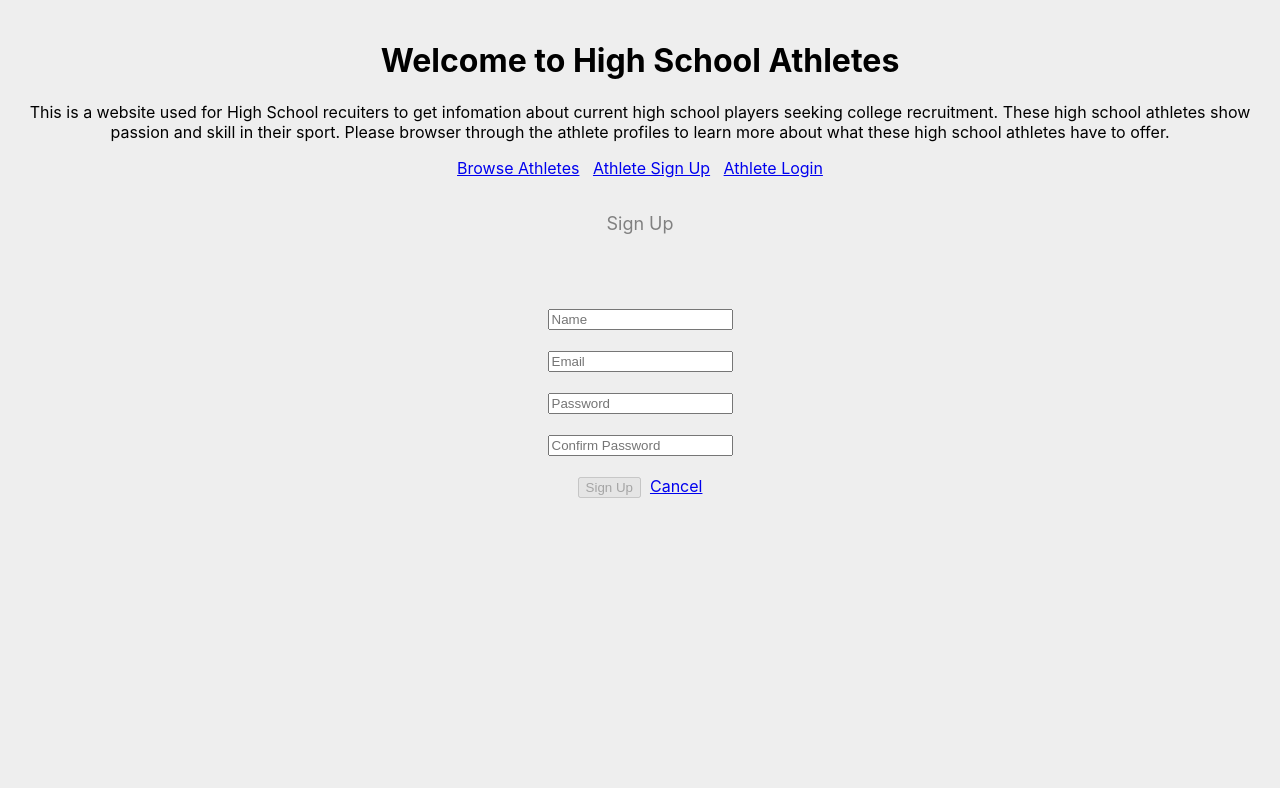
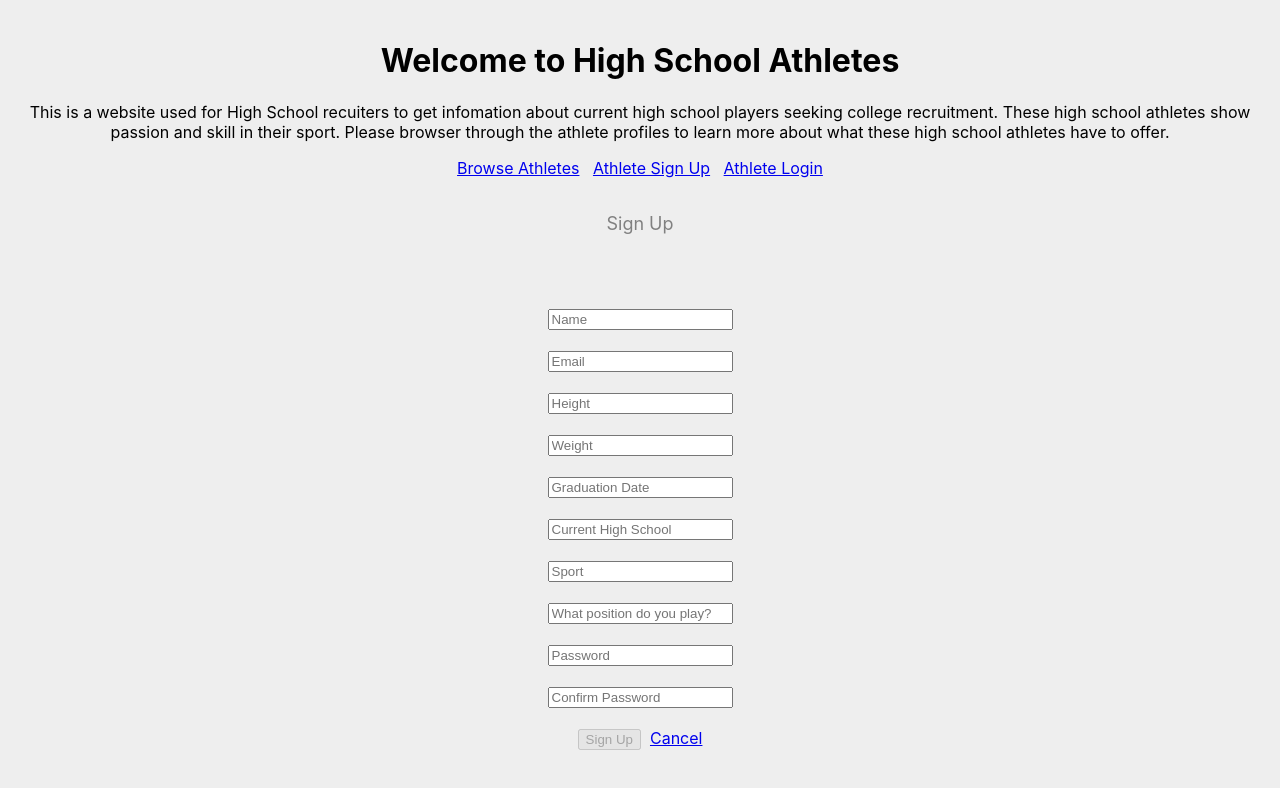
Before and after one commit to chelsaed/Frontend-Project4, a React (Create React App) app in the folder hsathlete-app/: page /signup in a window 1280 px wide. Shown: the top 788 px of the page. Built offline with nearby package versions, Linux system fonts and the light colour scheme.

Commit message:
getting errors

```diff
--- a/hsathlete-app/src/App.js
+++ b/hsathlete-app/src/App.js
@@ -8,11 +8,12 @@ import LoginPage from './pages/LoginPage';
 import userService from './utils/userService';
 import { useState, useEffect } from 'react'
 import SignupForm from './pages/SignupForm';
+import AthleteProfilePage from './pages/AthleteProfilePage';
 
 
 
-
-
+let user = userService.getUser();
+console.log(user)
 function App() {
   const setState = useState([]);
 
@@ -46,6 +47,7 @@ function App() {
           <Route path='/HomePg' element={<HomePg />} />
           <Route path="/athletedetails/:id" element={ <Athletedetails/>}/>
           <Route path='/login' element={<LoginPage handleSignupOrLogin={handleSignupOrLogin}/>}/>
+          <Route path='/athleteprofile/:id' element={<AthleteProfilePage/>}/>
           <Route path='/signup' element={<SignupForm handleSignupOrLogin={handleSignupOrLogin}/>}/>
           <Route path= '/logout' element={<LoginPage handleLogout={handleLogout}/>}/>
 
--- a/hsathlete-app/src/pages/AthleteProfilePage.jsx
+++ b/hsathlete-app/src/pages/AthleteProfilePage.jsx
@@ -1,7 +1,72 @@
-import React from 'react'
+import React, { useState, useEffect } from 'react';
+import { useParams } from 'react-router-dom';
 
-export const AthleteProfilePage = () => {
+
+
+const AthleteProfile = ({props}) => {
+
+    const [athleteProfile, setAthleteProfile] = useState([])
+
+    const {id} = useParams()
+
+      useEffect(()=> {
+        fetch(`http://localhost:8000/athleteprofile${id}`)
+        .then((res) => res.json())
+        .then((json) => setAthletesDetails(json))
+        .catch(console.error)
+      }, [])
+        console.log(athleteProfile)
+
   return (
-    <div>AthleteProfilePage</div>
+    <div className="AthleteProfile" key={athleteProfile?._id}>
+        <h1>{athleteProfile?.name}</h1>
+
+
+    <div>
+    <h1>Athlete Profile</h1>
+
+    <h2>{athleteProfile?.email}</h2>
+    <h2>{athleteProfile?.height}</h2>
+    <h2>{athleteProfile?.weight}</h2>
+    <h2>{athleteProfile?.gradDate}</h2>
+    <h2>{athleteProfile?.currentHS}</h2>
+    <h2>{athleteProfile?.sport}</h2>
+    <h2>{athleteProfile?.positionPlayed}</h2>
+
+
+     </div>
+   {/* <img src={athleteProfile?.image} alt={athletesDetails?.name}/> */}
+    </div>
   )
 }
+
+export default AthleteProfile
+
+
+
+
+
+
+
+
+
+
+
+
+
+
+
+
+
+
+
+
+
+
+// import React from 'react'
+
+// export const AthleteProfilePage = () => {
+//   return (
+//     <div>AthleteProfilePage</div>
+//   )
+// }
--- a/hsathlete-app/src/pages/SignupForm.jsx
+++ b/hsathlete-app/src/pages/SignupForm.jsx
@@ -32,7 +32,7 @@ class SignupForm extends Component {
       this.props.history.push('/');
     } catch (err) {
       // Invalid user data (probably duplicate email)
-    ;
+    console.log(err.message)
     }
   }
 
@@ -57,6 +57,37 @@ class SignupForm extends Component {
           </div>
           <div className="form-group">
             <div className="col-sm-12">
+              <input type="height" className="form-control" placeholder="Height" value={this.state.height} name="height" onChange={this.handleChange} />
+            </div>
+          </div>
+          <div className="form-group">
+            <div className="col-sm-12">
+              <input type="weight" className="form-control" placeholder="Weight" value={this.state.weight} name="weight" onChange={this.handleChange} />
+            </div>
+          </div>
+          <div className="form-group">
+            <div className="col-sm-12">
+              <input type="grad-date" className="form-control" placeholder="Graduation Date" value={this.state.gradDate} name="grad-date" onChange={this.handleChange} />
+            </div>
+          </div>
+          <div className="form-group">
+            <div className="col-sm-12">
+              <input type="currentHS" className="form-control" placeholder="Current High School" value={this.state.currentHS} name="currentHS" onChange={this.handleChange} />
+            </div>
+          </div>
+          <div className="form-group">
+            <div className="col-sm-12">
+              <input type="sport" className="form-control" placeholder="Sport" value={this.state.sport} name="Sport" onChange={this.handleChange} />
+            </div>
+          </div>
+          <div className="form-group">
+            <div className="col-sm-12">
+              <input type="postionPlayed" className="form-control" placeholder="What position do you play?" value={this.state.positionPlayed} name="positionPlayed" onChange={this.handleChange} />
+            </div>
+          </div>
+
+          <div className="form-group">
+            <div className="col-sm-12">
               <input type="password" className="form-control" placeholder="Password" value={this.state.password} name="password" onChange={this.handleChange} />
             </div>
           </div>
--- a/hsathlete-app/src/utils/userService.js
+++ b/hsathlete-app/src/utils/userService.js
@@ -2,10 +2,11 @@ import tokenService from './tokenService';
 
 const BASE_URL = 'http://localhost:8000/api/users';
 
-function signup(user) {
-  return fetch(BASE_URL + '/signup', {
+async function signup(user) {
+  console.log("user", user)
+   return await fetch(BASE_URL + '/signup', {
     method: 'POST',
-    headers: new Headers({'Content-Type': 'application/json'}),
+    headers:{'Content-Type': 'application/json'},
     body: JSON.stringify(user)
   })
   .then(res => {
@@ -29,7 +30,7 @@ function logout() {
 function login(creds) {
   return fetch(BASE_URL + 'login', {
     method: 'POST',
-    headers: new Headers({'Content-Type': 'application/json'}),
+    headers:{'Content-Type': 'application/json'},
     body: JSON.stringify(creds)
   })
   .then(res => {
```
Also changed, not shown: hsathlete-app/src/pages/SignupPage.jsx (+22 -9 lines).
